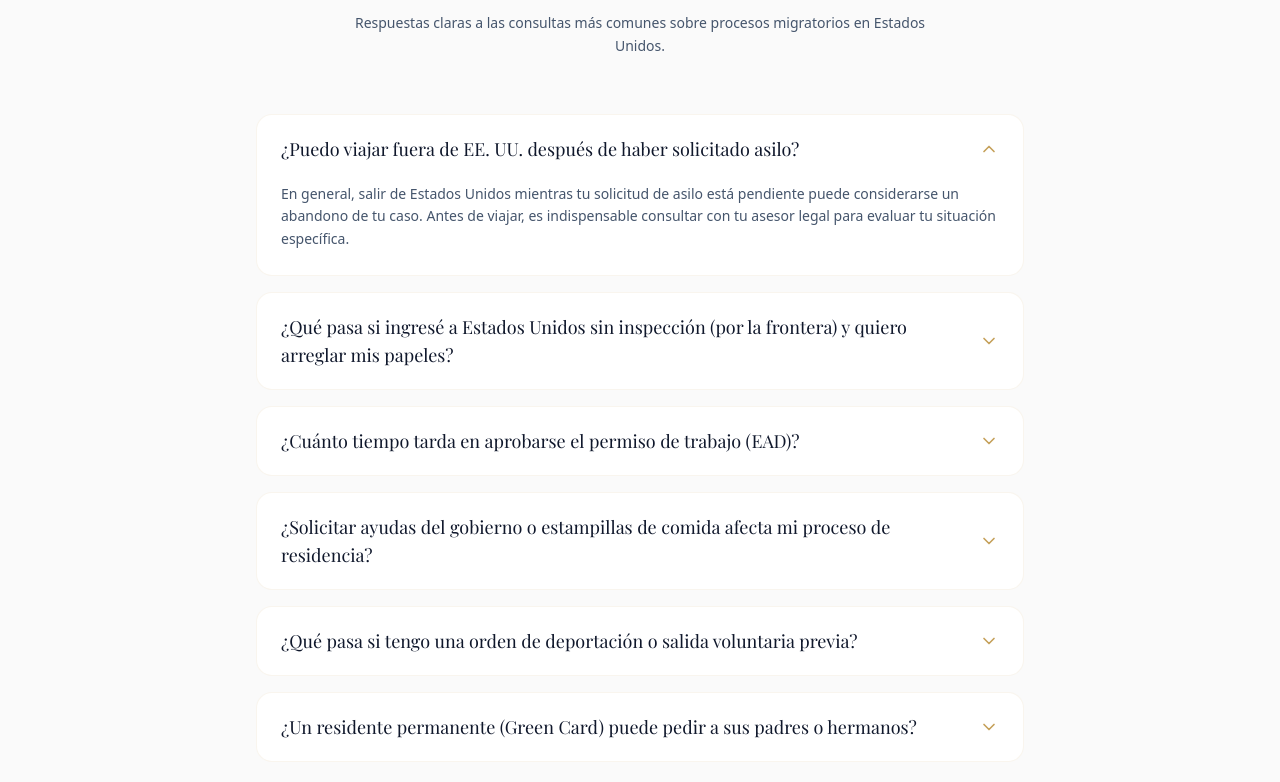
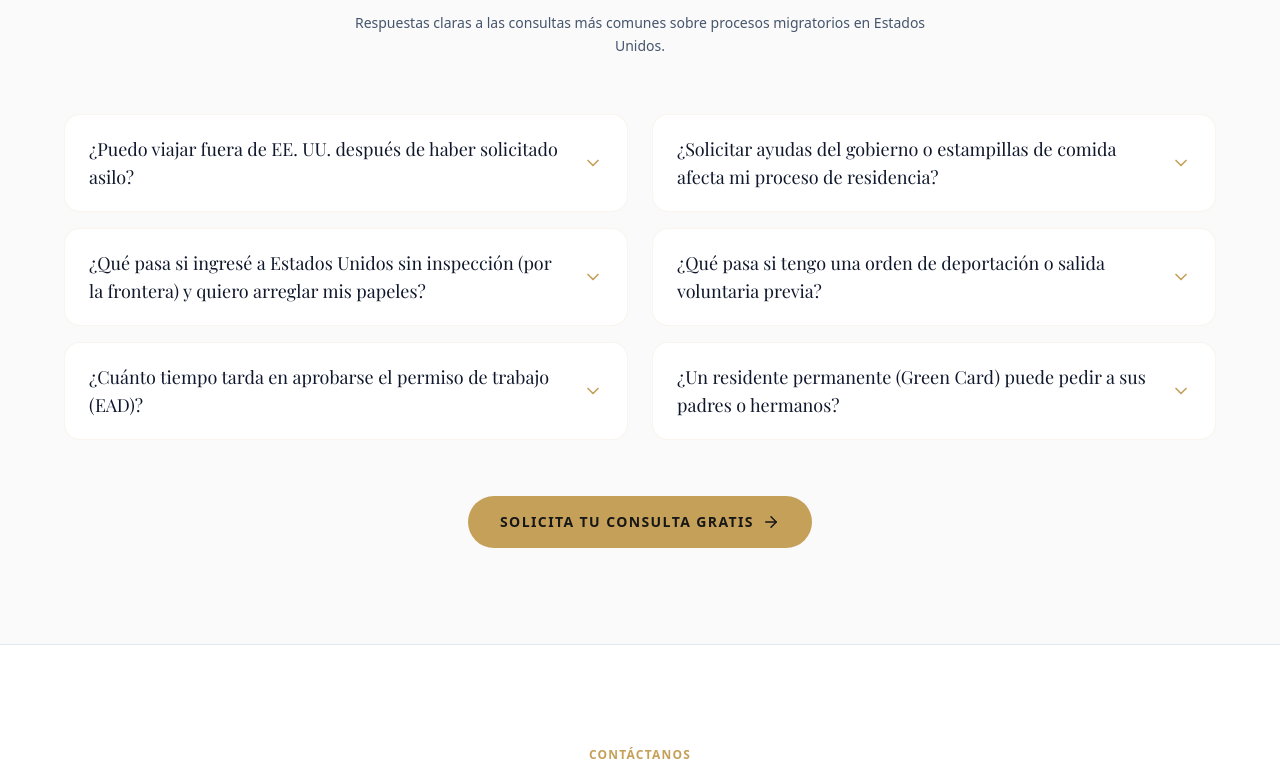
Before and after one commit to alan1130co/SolucionesMigratorias, a Next.js app: page / in a window 1280 px wide. Shown: the part 4573-5355 px from the top of the page. Built offline with nearby package versions, Linux system fonts and the light colour scheme; a web font is replaced by a local one.

Commit message:
Actualización FAQSection

```diff
--- a/app/components/FAQSection.tsx
+++ b/app/components/FAQSection.tsx
@@ -2,8 +2,9 @@
 
 import { useState } from "react";
 import { AnimatePresence, motion } from "framer-motion";
-import { ChevronDown } from "lucide-react";
+import { ArrowRight, ChevronDown } from "lucide-react";
 import { Reveal } from "./motion/Reveal";
+import { GlowButton } from "./ui/GlowButton";
 
 interface FaqItem {
   question: string;
@@ -45,7 +46,18 @@ const faqs: FaqItem[] = [
   },
 ];
 
-function AccordionItem({ item, isOpen, onToggle }: { item: FaqItem; isOpen: boolean; onToggle: () => void }) {
+const leftFaqs = faqs.slice(0, 3);
+const rightFaqs = faqs.slice(3, 6);
+
+function AccordionItem({
+  item,
+  isOpen,
+  onToggle,
+}: {
+  item: FaqItem;
+  isOpen: boolean;
+  onToggle: () => void;
+}) {
   return (
     <div className="overflow-hidden rounded-2xl border border-gold/10 bg-white">
       <button
@@ -84,7 +96,10 @@ function AccordionItem({ item, isOpen, onToggle }: { item: FaqItem; isOpen: bool
 }
 
 export default function FAQSection() {
-  const [openIndex, setOpenIndex] = useState<number | null>(0);
+  const [openQuestion, setOpenQuestion] = useState<string | null>(null);
+
+  const toggle = (question: string) =>
+    setOpenQuestion((current) => (current === question ? null : question));
 
   return (
     <section id="faq" className="bg-surface px-4 py-24 sm:px-6 lg:px-8">
@@ -102,17 +117,44 @@ export default function FAQSection() {
           </p>
         </Reveal>
 
-        <div className="mx-auto grid max-w-3xl grid-cols-1 gap-4">
-          {faqs.map((item, i) => (
-            <Reveal key={item.question} delay={i * 0.06}>
-              <AccordionItem
-                item={item}
-                isOpen={openIndex === i}
-                onToggle={() => setOpenIndex(openIndex === i ? null : i)}
-              />
-            </Reveal>
-          ))}
+        {/* Dos columnas independientes: cada una gestiona su propia altura */}
+        <div className="grid grid-cols-1 gap-4 md:grid-cols-2 md:items-start md:gap-6">
+          <div className="flex flex-col gap-4">
+            {leftFaqs.map((item, i) => (
+              <Reveal key={item.question} delay={i * 0.08}>
+                <AccordionItem
+                  item={item}
+                  isOpen={openQuestion === item.question}
+                  onToggle={() => toggle(item.question)}
+                />
+              </Reveal>
+            ))}
+          </div>
+
+          <div className="flex flex-col gap-4">
+            {rightFaqs.map((item, i) => (
+              <Reveal key={item.question} delay={i * 0.08}>
+                <AccordionItem
+                  item={item}
+                  isOpen={openQuestion === item.question}
+                  onToggle={() => toggle(item.question)}
+                />
+              </Reveal>
+            ))}
+          </div>
         </div>
+
+        <Reveal delay={0.15} className="mt-14 flex justify-center">
+          <GlowButton
+            href="https://wa.me/+13054984470"
+            target="_blank"
+            rel="noopener noreferrer"
+            variant="solid"
+          >
+            Solicita tu Consulta Gratis
+            <ArrowRight size={18} />
+          </GlowButton>
+        </Reveal>
       </div>
     </section>
   );
```
